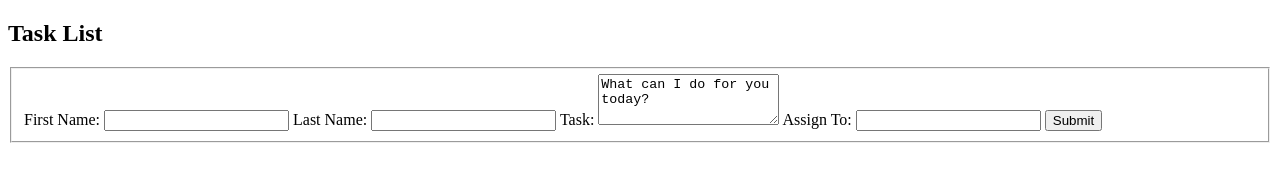
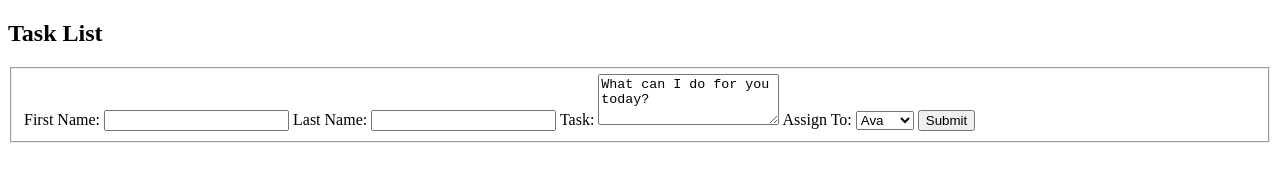
Before and after one commit to CoryMarberry/Group5-FInalProject, a plain HTML site: page index.html in a window 1280 px wide. Drawn offline with Linux system fonts and the light colour scheme.

Commit message:
edited 'assign' to dropdown

```diff
--- a/index.html
+++ b/index.html
@@ -17,7 +17,13 @@
         <label for="task">Task:</label>
         <textarea id="task" name="task" rows="3" cols="20">What can I do for you today?</textarea>
         <label for="assign">Assign To:</label>
-        <input type="dropdown" id="assign" name="assign">
+        <select id="assign" name="assign">
+            <option value="Ava">Ava</option>
+            <option value="Cory">Cory</option>
+            <option value="Ellijah">Ellijah</option>
+            <option value="Jaira">Jaira</option>
+            <option value="Oliver">Oliver</option>
+          </select>
         <input type="submit" id="Submit" name="Submit">
     </fieldset>
   </form>
```
